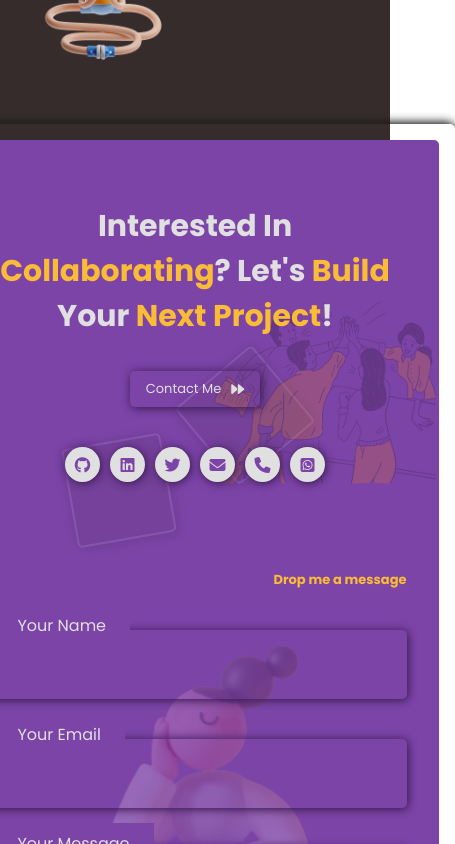
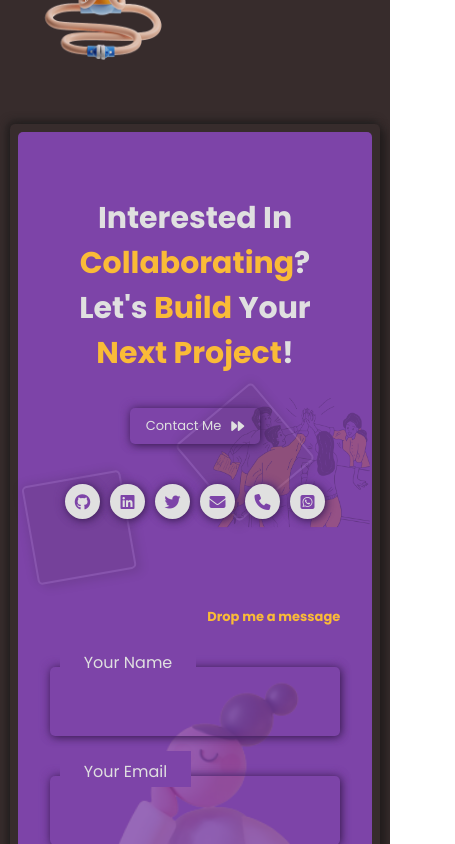
Before and after one commit to TonniPaul/portfolion, a React (Create React App) app: page / in a window 390 px wide. Shown: the part 5640-6484 px from the top of the page, 455 px wide, since content can reach past the window. Built offline with nearby package versions, Linux system fonts and the light colour scheme.

Commit message:
UI FIX for mobile screen

```diff
--- a/src/cards/flatcard/flat-card.css
+++ b/src/cards/flatcard/flat-card.css
@@ -12,6 +12,7 @@
 
 @media (max-width : 600px) {
    .flatCard-main {
-     width: 100%;
+     width: 95vw;
+     padding: .5rem;
    }
 }
```
